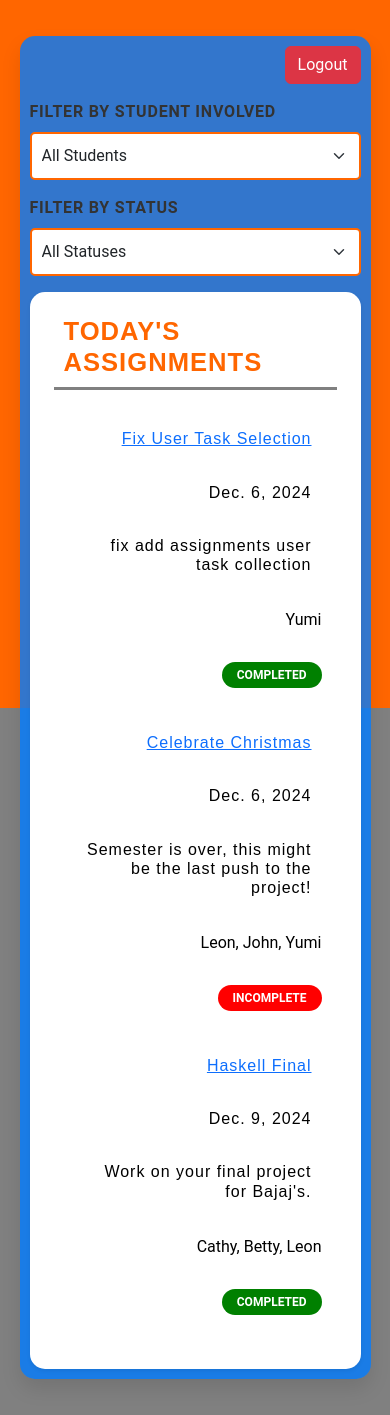
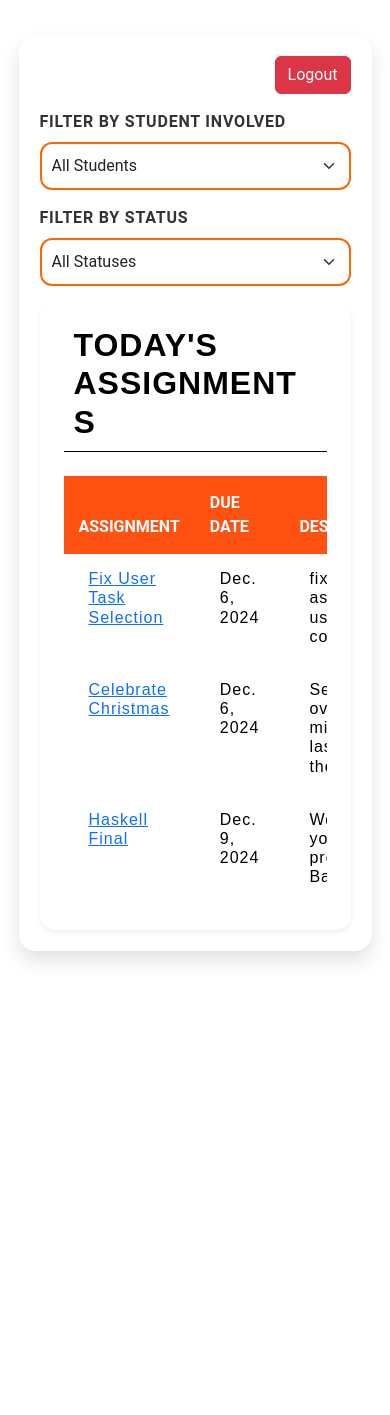
Before and after one commit to Ces-r/3340-softwareproject, a Django app: page /all_assignments/ in a window 390 px wide. After the commit the page ends 962 px from the top, so only its background shows below. Run offline with Django 5.2, Linux system fonts and the light colour scheme; data comes from the database, SQL or seed files in the repository; both versions use the stored data as it was after the commit.

Commit message:
Fixed styling on pages

```diff
--- a/project/app/static/css/all_assignments.css
+++ b/project/app/static/css/all_assignments.css
@@ -1,6 +1,6 @@
 /* General Styles */
 body {
-    background: linear-gradient(to bottom, #ff6600 50%, #808080 50%); /* Grey */
+    background: white;
     font-family: 'Roboto', sans-serif;
     color: #333;
     transition: background-color 0.3s, color 0.3s;
@@ -19,28 +19,31 @@ h1, h2, h3, h4, h5, h6 {
 .container {
     margin-top: 20px;
     padding: 20px;
-    background-color: rgba(0, 123, 255, 0.8); /* Blue with transparency */
-    border-radius: 15px;
-    box-shadow: 0 10px 20px rgba(0, 0, 0, 0.1);
+    background-color: rgb(255, 255, 255); /* Blue with transparency */
+    border-radius: 15px;  /* Increased border-radius for more roundness */
+    box-shadow: 0 10px 20px rgba(0, 0, 0, 0.125);
     max-width: 90%;
     margin: 20px auto;
+
+    /* Added outline */
+    outline: 1px solid #ffffff; /* Outline thickness and color */
 }
 
 /* Card */
 .widget-card {
     border: none;
-    border-radius: 15px;
     overflow: hidden;
     background: #fff;
     transition: transform 0.3s;
+    border-radius: 15px;  /* Added border-radius for the card */
 }
 
 /* Card Title */
 .widget-card-title {
-    color: #ff6600; /* Orange */
-    font-size: 1.6em;
+    color: #000000; /* Orange */
+    font-size: 32px;
     font-weight: bold;
-    border-bottom: 3px solid #808080; /* Grey */
+    border-bottom: 1px solid #000000; /* Grey */
     padding-bottom: 10px;
     text-transform: uppercase;
 }
@@ -56,37 +59,27 @@ h1, h2, h3, h4, h5, h6 {
 /* Select Inputs */
 .form-select {
     border: 2px solid #ff6600; /* Orange */
-    border-radius: 5px;
+    border-radius: 12px;  /* Slightly round the select inputs */
     padding: 10px;
     font-size: 1em;
     margin-bottom: 10px;
     transition: border-color 0.3s, box-shadow 0.3s;
 }
 
-.form-select:focus {
-    border-color: #808080; /* Grey */
-    box-shadow: 0 0 10px rgba(128, 128, 128, 0.3); /* Grey */
-}
+/* Table */
 
-/* Table */
-.table {
-    color: #333;
-    margin-top: 20px;
-    width: 100%;
-    border-spacing: 0 10px;
-}
 
 .table thead th {
-    background-color: #ff6600; /* Orange */
+    background-color: rgb(255, 81, 18); /* Orange */
     color: #ffffff;
     font-weight: bold;
     text-transform: uppercase;
     padding: 15px;
-    border: none;
+    border-color: white;
 }
 
 .table tbody tr {
-    border: none;
+
     border-radius: 15px;
     overflow: hidden;
     transition: background-color 0.3s;
@@ -119,39 +112,3 @@ h1, h2, h3, h4, h5, h6 {
     font-weight: bold;
     text-transform: uppercase;
 }
-
-/* Responsive Design */
-@media (max-width: 768px) {
-    .container {
-        padding: 10px;
-    }
-
-    .table thead {
-        display: none;
-    }
-
-    .table, .table tbody, .table tr, .table td {
-        display: block;
-        width: 100%;
-    }
-
-    .table tr {
-        margin-bottom: 15px;
-    }
-
-    .table td {
-        text-align: right;
-        padding-left: 50%;
-        position: relative;
-    }
-
-    .table td::before {
-        content: attr(data-label);
-        position: absolute;
-        left: 0;
-        width: 50%;
-        padding-left: 15px;
-        font-weight: bold;
-        text-align: left;
-    }
-}
--- a/project/app/templates/all_assignments.html
+++ b/project/app/templates/all_assignments.html
@@ -36,7 +36,7 @@
       </div>
 
       <div class="row justify-content-center">
-        <div class="col-12 col-lg-9 col-xl-8">
+        <div class="col-12 col-lg-10 col-xl-12">
           <div class="card widget-card border-light shadow-sm">
             <div class="card-body p-4">
               <h5 class="card-title widget-card-title mb-4">Today's Assignments</h5>
```
Also changed, not shown: project/app/static/css/assigner.css (+17 -27 lines), project/app/templates/assigner.html (+29 -18 lines), project/db.sqlite3.
